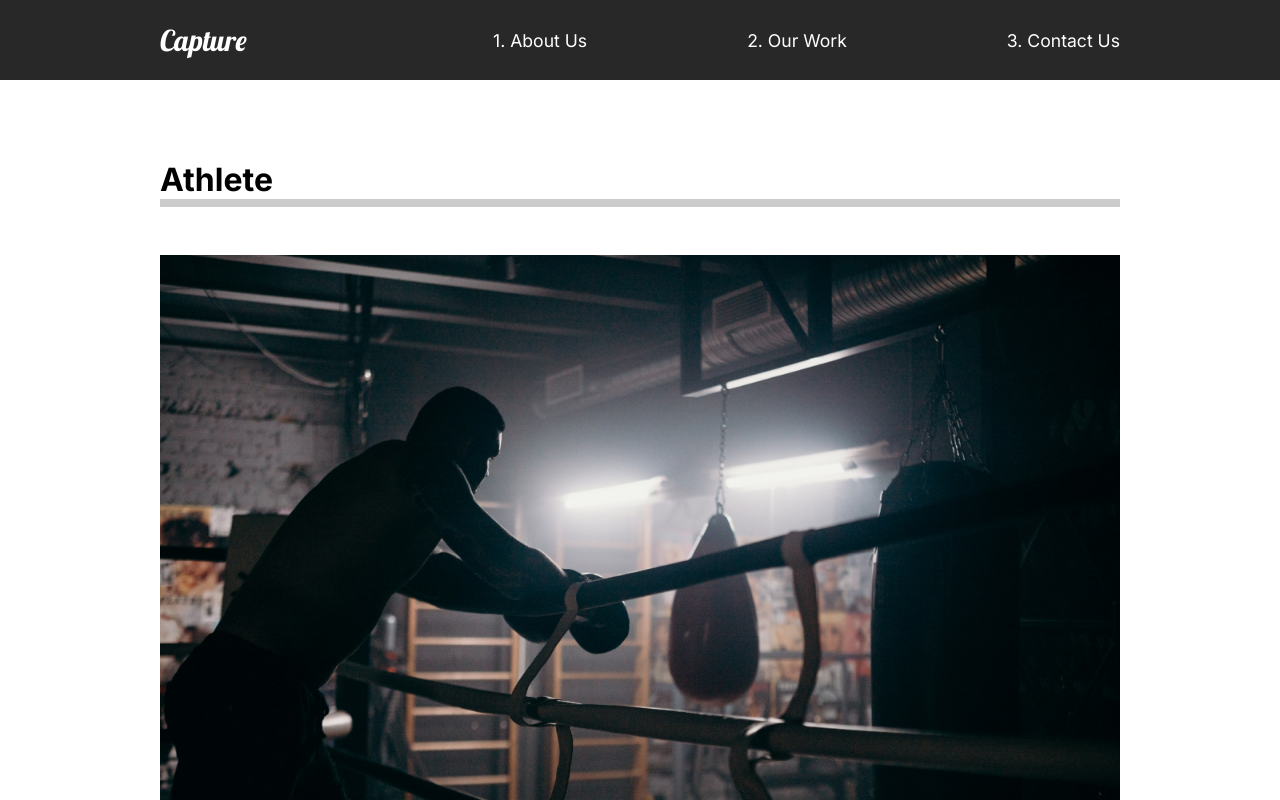
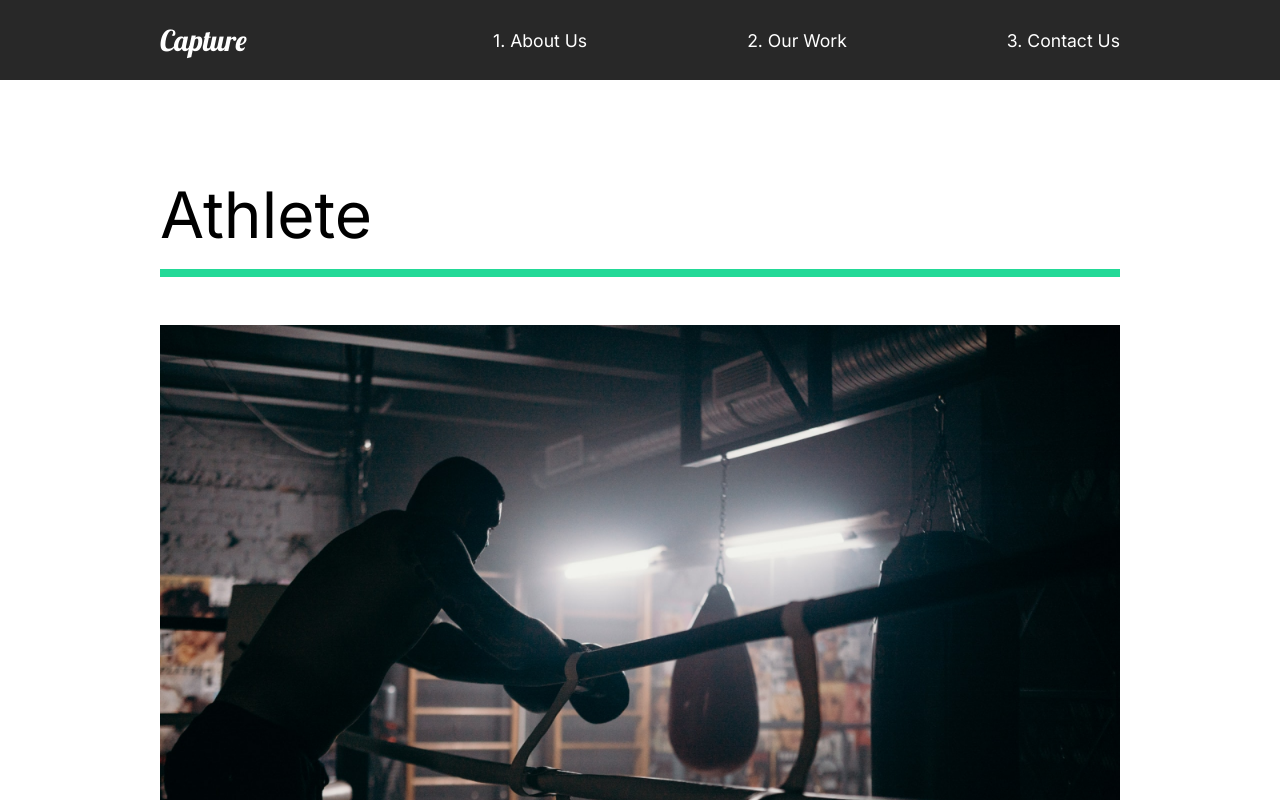
Before and after one commit to nishithgadhiya/react-capture, a React (Create React App) app: page /work in a window 1280 px wide. Shown: the top 800 px of the page. Built offline with nearby package versions, Linux system fonts and the light colour scheme.

Commit message:
added animation

```diff
--- a/src/animation.js
+++ b/src/animation.js
@@ -7,14 +7,75 @@
     opacity: 1,
     y: 0,
     transition: {
-      duration: 1,
+      duration: 0.5,
+      when: "beforeChildren",
+      staggerChildren: 0.25,
     },
   },
   exit: {
     opacity: 0,
-    y: 300,
     transition: {
-      duration: 1,
+      duration: 0.5,
     },
   },
 };
+
+export const titleAnimation = {
+  hidden: { y: 200 },
+  show: {
+    y: 0,
+    transition: { duration: 0.75, ease: "easeOut" },
+  },
+};
+
+export const fade = {
+  hidden: {
+    opacity: 0,
+  },
+  show: {
+    opacity: 1,
+    transition: { duration: 0.75, ease: "easeOut" },
+  },
+};
+
+export const photoAnimation = {
+  hidden: {
+    opacity: 0,
+    scale: 1.5,
+  },
+  show: {
+    opacity: 1,
+    scale: 1,
+    transition: { duration: 0.75, ease: "easeOut" },
+  },
+};
+
+export const lineAnimation = {
+  hidden: {
+    width: "0%",
+  },
+  show: {
+    width: "100%",
+    transition: { duration: 1, ease: "easeOut" },
+  },
+};
+
+export const slider = {
+  hidden: {
+    x: "-130%",
+    skew: "45deg",
+  },
+  show: {
+    x: "100%",
+    skew: "0deg",
+    transition: { duration: 1, ease: "easeOut" },
+  },
+};
+
+export const sliderContainer = {
+  hidden: { opacity: 1 },
+  show: {
+    opacity: 1,
+    transition: { staggerChildren: 0.15, ease: "easeOut" },
+  },
+};
--- /dev/null
+++ b/src/compoents/Wave.js
@@ -0,0 +1,33 @@
+import React from "react";
+//styles
+import styled from "styled-components";
+//Import Framer Motion
+import { motion } from "framer-motion";
+
+const Wave = () => {
+  return (
+    <WaveSvg
+      viewBox="0 0 1420 363"
+      fill="none"
+      xmlns="http://www.w3.org/2000/svg"
+    >
+      <motion.path
+        initial={{ pathLength: 0, pathOffset: 1 }}
+        animate={{ pathLength: 1, pathOffset: 0 }}
+        transition={{ duration: 1 }}
+        d="M1440 27.4774C1352.73 19.8184 1122.41 49.0556 899.331 227.276C620.48 450.052 354.282 355.647 170.328 185.318C23.165 49.0556 -4.21721 8.32998 0.487081 5"
+        stroke="#D96ED4"
+        strokeOpacity="0.5"
+        strokeWidth="10"
+      />
+    </WaveSvg>
+  );
+};
+
+const WaveSvg = styled.svg`
+  position: absolute;
+  left: 0;
+  z-index: 1;
+`;
+
+export default Wave;
--- a/src/pages/OurWork.js
+++ b/src/pages/OurWork.js
@@ -7,7 +7,14 @@
 import { Link } from "react-router-dom";
 //Animations
 import { motion } from "framer-motion";
-import { pageAnimation } from "../animation";
+import {
+  pageAnimation,
+  fade,
+  photoAnimation,
+  lineAnimation,
+  slider,
+  sliderContainer,
+} from "../animation";
 
 const OurWork = () => {
   return (
@@ -18,11 +25,20 @@
       animate="show"
       exit="exit"
     >
+      <motion.div variants={sliderContainer}>
+        <Frame1 variants={slider}></Frame1>
+        <Frame2 variants={slider}></Frame2>
+        <Frame3 variants={slider}></Frame3>
+        <Frame4 variants={slider}></Frame4>
+      </motion.div>
+
       <Movie>
-        <h1>Athlete</h1>
-        <div className="line"></div>
+        <motion.h2 variants={fade}>Athlete</motion.h2>
+        <motion.div variants={lineAnimation} className="line"></motion.div>
         <Link to="/work/the-athlete">
-          <img src={athlete} alt="athlete" />
+          <Hide>
+            <motion.img variants={photoAnimation} src={athlete} alt="athlete" />
+          </Hide>
         </Link>
       </Movie>
       <Movie>
@@ -56,7 +72,7 @@
   padding-bottom: 10rem;
   .line {
     height: 0.5rem;
-    background: #cccccc;
+    background: #23d997;
     margin-bottom: 3rem;
   }
   img {
@@ -66,4 +82,30 @@
   }
 `;
 
+const Hide = styled.div`
+  overflow: hidden;
+`;
+
+//Frame Animation
+const Frame1 = styled(motion.div)`
+  position: fixed;
+  left: 0;
+  top: 10%;
+  width: 100%;
+  height: 100vh;
+  z-index: 2;
+  background: #fffebf;
+`;
+const Frame2 = styled(Frame1)`
+  background: #ff8efb;
+`;
+
+const Frame3 = styled(Frame1)`
+  background: #8ed2ff;
+`;
+
+const Frame4 = styled(Frame1)`
+  background: #8effa0;
+`;
+
 export default OurWork;
--- a/src/styles.js
+++ b/src/styles.js
@@ -11,6 +11,7 @@
 
 export const Description = styled.div`
   flex: 1;
+  z-index: 2;
   padding-right: 5rem;
   h2 {
     font-weight: lighter;
@@ -20,6 +21,7 @@
 export const Image = styled.div`
   flex: 1;
   overflow: hidden;
+  z-index: 2;
   img {
     width: 100%;
     height: 80vh;
```
Also changed, not shown: src/compoents/AboutSection.js (+14 -7 lines).
